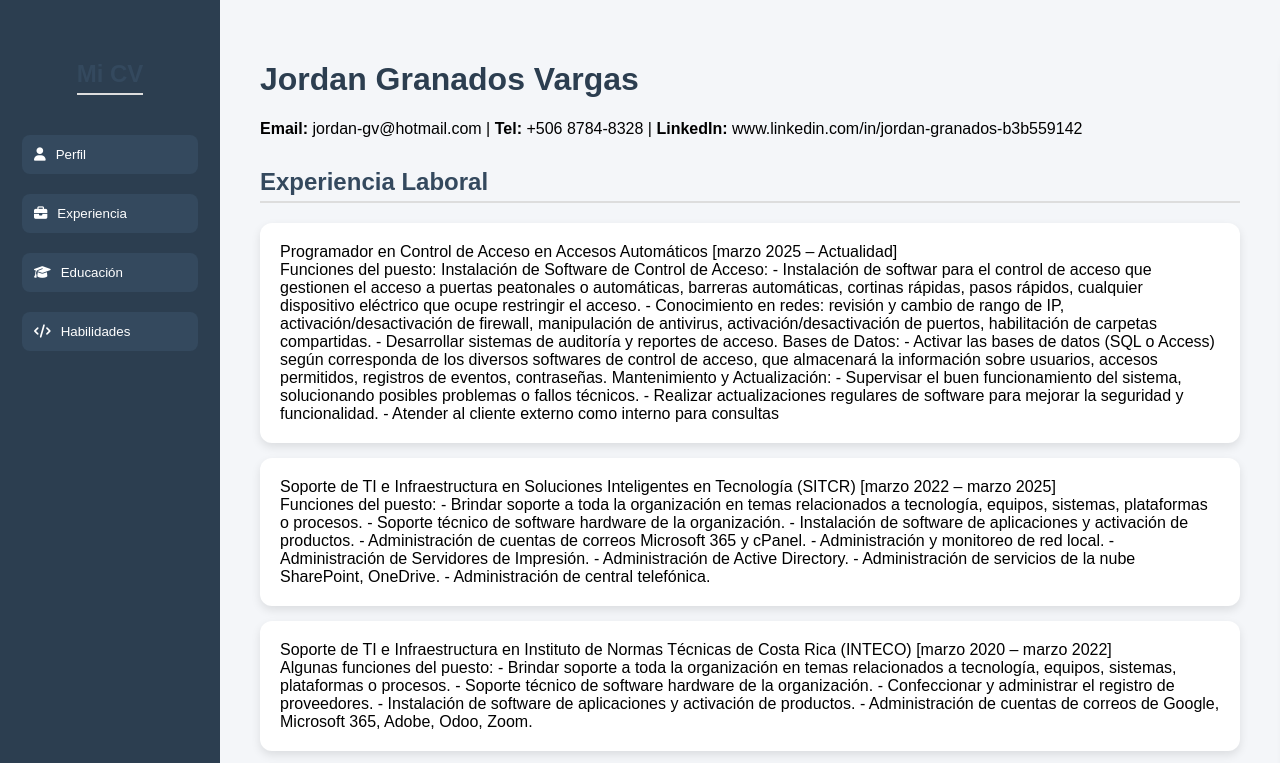
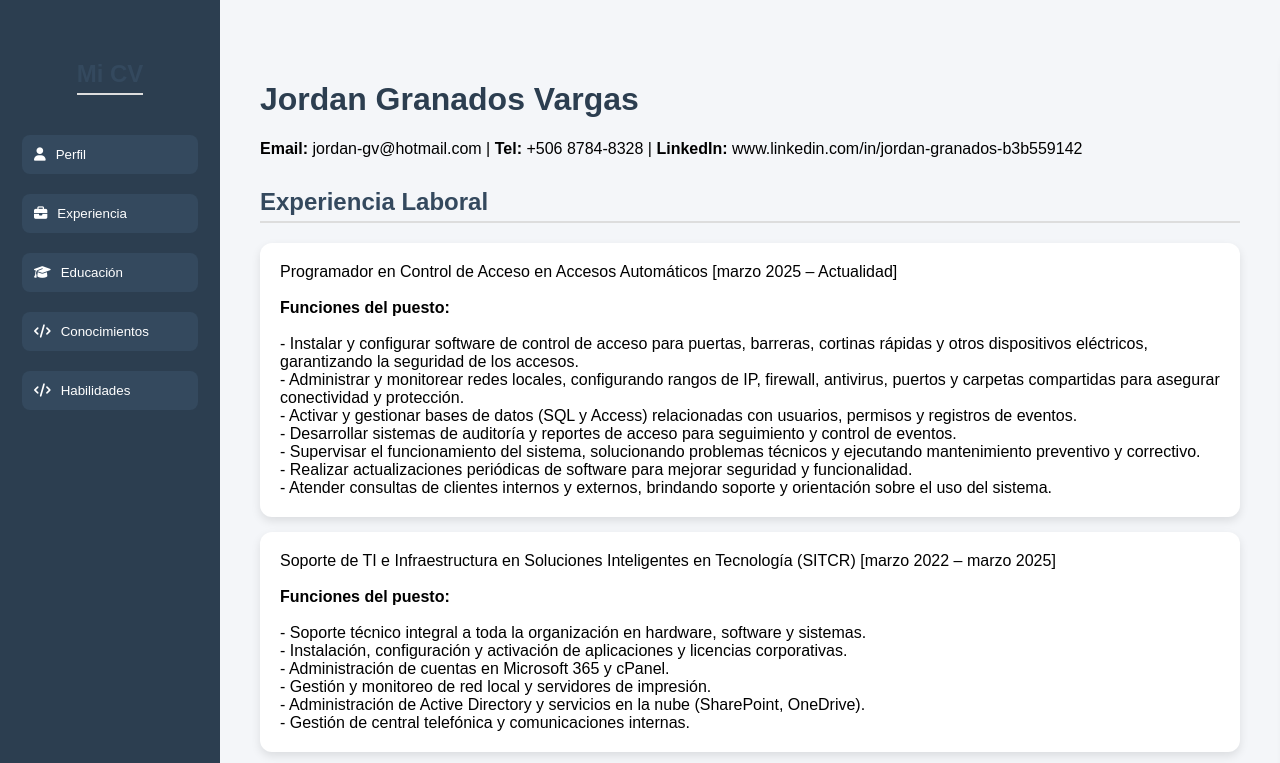
Before and after one commit to kipp-hub/sitioWEB, a plain HTML site: page index.html in a window 1280 px wide. Both pictures are taken after a click on the button "Experiencia". Shown: the top 763 px of the page. Drawn offline with Linux system fonts and the light colour scheme.

Commit message:
Update index.html

```diff
--- a/index.html
+++ b/index.html
@@ -3,7 +3,7 @@
 <head>
 <meta charset="UTF-8">
 <meta name="viewport" content="width=device-width, initial-scale=1.0">
-<title>CV Editable WYSIWYG</title>
+<title>CV Jordan Granados v</title>
 <link rel="stylesheet" href="https://cdnjs.cloudflare.com/ajax/libs/font-awesome/6.4.0/css/all.min.css">
 <style>
   body { margin: 0; font-family: Arial; display: flex; background: #f4f6f9; }
@@ -12,7 +12,7 @@
   .sidebar button { width: 80%; margin: 10px 0; padding: 12px; border: none; border-radius: 8px; background: #34495e; color: white; cursor: pointer; display: flex; align-items: center; gap: 10px; transition: 0.3s; }
   .sidebar button:hover { background: #1abc9c; transform: scale(1.05); }
   .toggle-btn { display: none; position: fixed; top: 15px; left: 15px; background: #1abc9c; border: none; color: white; font-size: 24px; padding: 10px; border-radius: 5px; cursor: pointer; z-index: 1001; }
-  .main { margin-left: 220px; padding: 40px; width: calc(100% - 220px); }
+  .main { margin-left: 220px; padding: 40px; width: calc(100% - 220px); padding-top: 60px; ;}
   h1 { color: #2c3e50; }
   h2 { color: #34495e; border-bottom: 2px solid #ddd; padding-bottom: 5px; margin-top: 30px; }
   .section { display: none; opacity: 0; transform: translateY(30px); transition: all 0.6s ease; }
@@ -40,6 +40,7 @@
 	  <button onclick="mostrarSeccion('perfil')"><i class="fa-solid fa-user"></i> Perfil</button>
 	  <button onclick="mostrarSeccion('experiencia')"><i class="fa-solid fa-briefcase"></i> Experiencia</button>
 	  <button onclick="mostrarSeccion('educacion')"><i class="fa-solid fa-graduation-cap"></i> Educación</button>
+	  <button onclick="mostrarSeccion('conocimientos')"><i class="fa-solid fa-code"></i> Conocimientos</button>
 	  <button onclick="mostrarSeccion('habilidades')"><i class="fa-solid fa-code"></i> Habilidades</button>
 	  <!--<button style="margin-top:20px;" onclick="abrirEditor()">⚙️ Editar CV</button> -->
 </div>
@@ -50,64 +51,88 @@
 
   <div id="perfil" class="section active">
     <h2>Perfil Profesional</h2>
-    <p id="perfil-text">Soy un profesional en desarrollo web con experiencia en frontend y backend.</p>
+    <p id="perfil-text">
+	Profesional de TI con amplia experiencia en soporte técnico integral, administración de hardware, software, redes y servidores, así como gestión de plataformas en la nube (Microsoft 365, Google Workspace, Odoo, SharePoint, OneDrive, Zoom, Adobe). Especializado en Active Directory, servidores de impresión, central telefónica y control de acceso, con capacidad para instalar, configurar y mantener sistemas críticos, elaborar inventarios, gestionar licencias y proveedores, y generar auditorías y reportes.</p>
+
+	<p id="perfil-text">
+	Posee conocimientos en bases de datos (SQL Server, MySQL, MySQL Workbench), desarrollo y automatización (Arduino, Android Studio), Linux Ubuntu, seguridad informática (ESET, Norton, Malwarebytes, Kaspersky, Sophos), gestión de proyectos/incidencias (Jira, Redmine, OTRS) y telecomunicaciones y cableado estructurado (Grandstream).</p>
+
+	<p id="perfil-text">
+	Cuenta con formación académica y técnica: Bachillerato en Ingeniería en Sistemas de Información (en progreso), Técnico en Infraestructura en TI, Técnico en Informática en Redes, Programador de Páginas Web y Operador de Aplicaciones Ofimáticas.</p>
+
+	<p id="perfil-text">
+	Perfil versátil, analítico y proactivo, con alto grado de responsabilidad, capacidad para trabajar bajo presión, planificar y organizar tareas, y orientación al servicio al cliente. Capaz de garantizar la continuidad operativa, seguridad y eficiencia de la infraestructura tecnológica, optimizando recursos, reduciendo riesgos y mejorando la productividad de la organización.	</p>
+
   </div>
 
   <div id="experiencia" class="section">
     <h2>Experiencia Laboral</h2>
     <div id="experiencia-text">
-	  <div class="card">Programador en Control de Acceso en Accesos Automáticos [marzo 2025 – Actualidad]<br>Funciones del puesto:
-Instalación de Software de Control de Acceso:
--
-Instalación de softwar para el control de acceso que gestionen el acceso a puertas peatonales o automáticas, barreras automáticas, cortinas rápidas, pasos rápidos, cualquier dispositivo eléctrico que ocupe restringir el acceso.
--
-Conocimiento en redes: revisión y cambio de rango de IP, activación/desactivación de firewall, manipulación de antivirus, activación/desactivación de puertos, habilitación de carpetas compartidas.
--
-Desarrollar sistemas de auditoría y reportes de acceso.
-Bases de Datos:
--
-Activar las bases de datos (SQL o Access) según corresponda de los diversos softwares de control de acceso, que almacenará la información sobre usuarios, accesos permitidos, registros de eventos, contraseñas.
-Mantenimiento y Actualización:
--
-Supervisar el buen funcionamiento del sistema, solucionando posibles problemas o fallos técnicos.
--
-Realizar actualizaciones regulares de software para mejorar la seguridad y funcionalidad.
--
-Atender al cliente externo como interno para consultas</div>
-	  <div class="card">Soporte de TI e Infraestructura en Soluciones Inteligentes en Tecnología (SITCR) [marzo 2022 – marzo 2025]<br>Funciones del puesto:
--
-Brindar soporte a toda la organización en temas relacionados a tecnología, equipos, sistemas, plataformas o procesos.
--
-Soporte técnico de software hardware de la organización.
--
-Instalación de software de aplicaciones y activación de productos.
--
-Administración de cuentas de correos Microsoft 365 y cPanel.
--
-Administración y monitoreo de red local.
--
-Administración de Servidores de Impresión.
--
-Administración de Active Directory.
--
-Administración de servicios de la nube SharePoint, OneDrive.
--
-Administración de central telefónica.</div>
-	  <div class="card">Soporte de TI e Infraestructura en Instituto de Normas Técnicas de Costa Rica (INTECO) [marzo 2020 – marzo 2022]<br>Algunas funciones del puesto:
--
-Brindar soporte a toda la organización en temas relacionados a tecnología, equipos, sistemas, plataformas o procesos.
--
-Soporte técnico de software hardware de la organización.
--
-Confeccionar y administrar el registro de proveedores.
--
-Instalación de software de aplicaciones y activación de productos.
--
-Administración de cuentas de correos de Google, Microsoft 365, Adobe, Odoo, Zoom.</div>
-      <div class="card">Técnico en Soporte de TI en la Universidad Internacional de las Américas (UIA) [marzo 2018 – febrero 2020]<br>Breve descripción del puesto:
-- Instalación de nuevos puntos de red - oficinas - aulas.
-- Elaborar y mantener actualizado el inventario del equipo de cómputo, de comunicaciones, y software resguardar las licencias de uso, manuales y medios físicos del software adquirido.
-- Mantenimiento preventivo a laboratorios solicitado por la jefatura.</div>
+	<div class="card">Programador en Control de Acceso en Accesos Automáticos [marzo 2025 – Actualidad]
+
+		<br><br><b>Funciones del puesto:</b><br>
+
+
+			<br>- Instalar y configurar software de control de acceso para puertas, barreras, cortinas rápidas y otros dispositivos eléctricos, garantizando la seguridad de los accesos.</b>
+
+			<br>- Administrar y monitorear redes locales, configurando rangos de IP, firewall, antivirus, puertos y carpetas compartidas para asegurar conectividad y protección.</b>
+
+			<br>- Activar y gestionar bases de datos (SQL y Access) relacionadas con usuarios, permisos y registros de eventos.</b>
+
+			<br>- Desarrollar sistemas de auditoría y reportes de acceso para seguimiento y control de eventos.</b>
+
+			<br>- Supervisar el funcionamiento del sistema, solucionando problemas técnicos y ejecutando mantenimiento preventivo y correctivo.</b>
+
+			<br>- Realizar actualizaciones periódicas de software para mejorar seguridad y funcionalidad.</b>
+
+			<br>- Atender consultas de clientes internos y externos, brindando soporte y orientación sobre el uso del sistema.</b>
+
+	</div>
+	<div class="card">Soporte de TI e Infraestructura en Soluciones Inteligentes en Tecnología (SITCR) [marzo 2022 – marzo 2025]
+
+		<br><br><b>Funciones del puesto:</b><br>
+
+			<br>- Soporte técnico integral a toda la organización en hardware, software y sistemas.</b>
+
+			<br>- Instalación, configuración y activación de aplicaciones y licencias corporativas.</b>
+
+			<br>- Administración de cuentas en Microsoft 365 y cPanel.</b>
+
+			<br>- Gestión y monitoreo de red local y servidores de impresión.</b>
+
+			<br>- Administración de Active Directory y servicios en la nube (SharePoint, OneDrive).</b>
+
+			<br>- Gestión de central telefónica y comunicaciones internas.</b>
+
+	</div>
+	<div class="card">Soporte de TI e Infraestructura en Instituto de Normas Técnicas de Costa Rica (INTECO) [marzo 2020 – marzo 2022]
+
+		<br><br><b>Funciones del puesto:</b>
+
+		<br>
+			<br>- Brindar soporte técnico integral a toda la organización, atendiendo requerimientos relacionados con equipos, sistemas, plataformas y procesos tecnológicos.</b>
+
+			<br>- Diagnosticar, reparar y dar mantenimiento a hardware y software, asegurando el funcionamiento continuo de los recursos informáticos.</b>
+
+			<br>- Instalar, configurar y activar software y aplicaciones, garantizando el cumplimiento de licencias y estándares institucionales.</b>
+
+			<br>- Administrar cuentas corporativas en plataformas como Google Workspace, Microsoft 365, Adobe, Odoo y Zoom, asegurando la correcta asignación de accesos y la seguridad de la información.</b>
+
+	</div>
+	<div class="card">Técnico en Soporte de TI en la Universidad Internacional de las Américas (UIA) [marzo 2018 – febrero 2020]
+
+		<br><br><b>Funciones del puesto:</b><br>
+
+			<br>- Brindar soporte técnico integral a toda la organización, clientes internos y externos. </b>
+			<br>- Instalar y configurar puntos de red en oficinas y aulas, garantizando conectividad estable y eficiente.</b>
+
+			<br>- Ejecutar mantenimiento preventivo y correctivo en laboratorios, optimizando el rendimiento y disponibilidad de los equipos.</b>
+
+			<br>- Elaborar y mantener actualizado el inventario de equipos de cómputo, comunicaciones y software, asegurando el control de licencias y documentación técnica.</b>
+
+	</div>
+
+
     </div>
   </div>
 
@@ -124,10 +149,54 @@ Administración de cuentas de correos de Google, Microsoft 365, Adobe, Odoo, Zoo
     </div>
   </div>
 
+
+  <div id="conocimientos" class="section">
+    <h2>Otros conocimientos</h2>
+    <div id="conocimientos-text">
+      <div class="card">
+			<br>✔ Hyper- V
+			<br>✔ Microsoft SQL Server
+			<br>✔ MySQL
+			<br>✔ MySQL Workbench
+			<br>✔ Microsoft 365
+			<br>✔ Cableado estructurado
+			<br>✔ Arduino
+			<br>✔ Android Studio
+			<br>✔ Linux Ubuntu
+			<br>✔ Google Workspace
+			<br>✔ Odoo
+			<br>✔ Jira
+			<br>✔ Redmine
+			<br>✔ ESET
+			<br>✔ NORTON
+			<br>✔ OTRS
+			<br>✔ Malwarebytes
+			<br>✔ Karsperky
+			<br>✔ Sophos
+			<br>✔ Grandstream
+			<br>✔ Ubiquiti
+			<br>✔ Python
+			<br>✔ Elastix
+			<br>✔ HTML
+			<br>✔ CSS
+			<br>✔ JavaScript
+
+
+	  </div>
+    </div>
+  </div>
+
 		<div id="habilidades" class="section">
 		<h2>Habilidades</h2>
 		<div id="habilidades-text">
-      <div class="card">✔ React, Vue, JavaScript, HTML, CSS<br>✔ Gestión de proyectos ágiles (Scrum)<br>✔ Comunicación y liderazgo</div>
+			<div class="card">
+				<br>✔ Analítico.
+				<br>✔ Proactivo,
+				<br>✔ Capacidad de trabajar bajo presión.
+				<br>✔ Alto grado de responsabilidad.
+				<br>✔ Planificación.
+				<br>✔ Organizado.
+			</div>
 		</div>
 		</div>
 </div>
@@ -139,7 +208,7 @@ Administración de cuentas de correos de Google, Microsoft 365, Adobe, Odoo, Zoo
     <option value="perfil">Perfil</option>
     <option value="experiencia">Experiencia</option>
     <option value="educacion">Educación</option>
-    <option value="habilidades">Habilidades</option>
+    <option value="habilidades">Conocimientos</option>
   </select>
 
   <!-- Toolbar de formato -->
```
Lines whose indentation alone changed are shown as unchanged.
